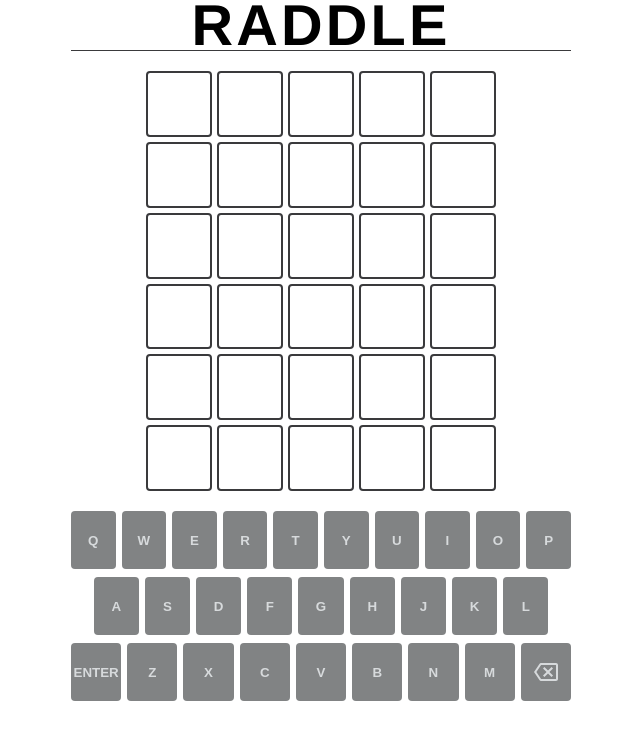
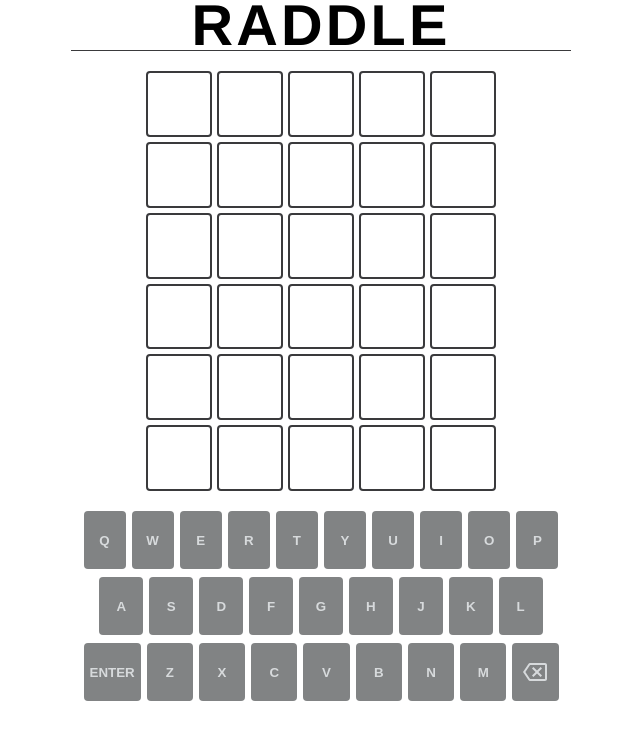
Before and after one commit to Chattox/raddle, a React (Create React App) app: page / in a window 1280 px wide. Shown: the top 740 px of the page, without its empty margins (319-959 px from the left). Built offline with nearby package versions, Linux system fonts and the light colour scheme; no server answers; the HTML template or start-up script is replaced by a standard one.

Commit message:
style: keyboard and animations

```diff
--- a/src/App.css
+++ b/src/App.css
@@ -28,11 +28,15 @@
   color: #61dafb;
 }
 
-@keyframes App-logo-spin {
-  from {
-    transform: rotate(0deg);
-  }
-  to {
-    transform: rotate(360deg);
-  }
+.ReactModal__Overlay {
+  opacity: 0;
+  transition: opacity 200ms ease-in-out;
 }
+
+.ReactModal__Overlay--after-open {
+  opacity: 1;
+}
+
+.ReactModal__Overlay--after-close {
+  opacity: 0;
+}
--- a/src/styledComponents.js
+++ b/src/styledComponents.js
@@ -76,11 +76,13 @@ const Tile = styled.div`
       return `background-color: #3a3a3c;`;
     }
   }}
+
+  transition: background-color 0.5s ease;
 `;
 
 const KeyboardSection = styled.section`
   height: 200px;
-  width: 100%;
+  width: 95%;
   display: flex;
   flex-direction: column;
 `;
@@ -98,7 +100,7 @@ const KeyboardButton = styled.button`
   display: flex;
   justify-content: center;
   align-items: center;
-  padding: 0;
+  padding: 1;
   margin: 0 6px 0 0;
   height: 58px;
   ${({ item }) => (item ? `flex: ${item};` : `flex: 1;`)}
@@ -116,6 +118,8 @@ const KeyboardButton = styled.button`
       return `background-color: #818384;`;
     }
   }}
+
+  transition: background-color 0.5s ease;
 
   cursor: pointer;
   user-select: none;
```
